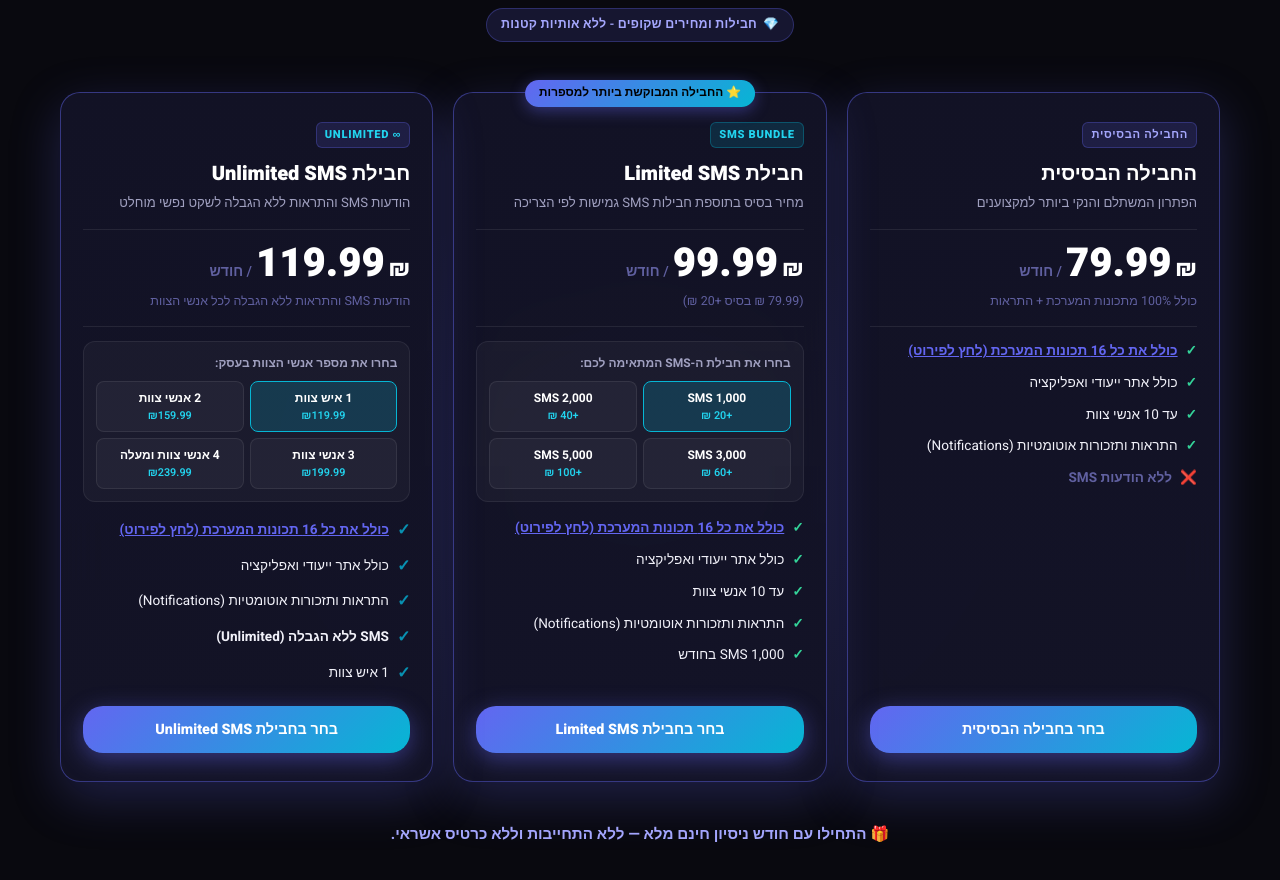
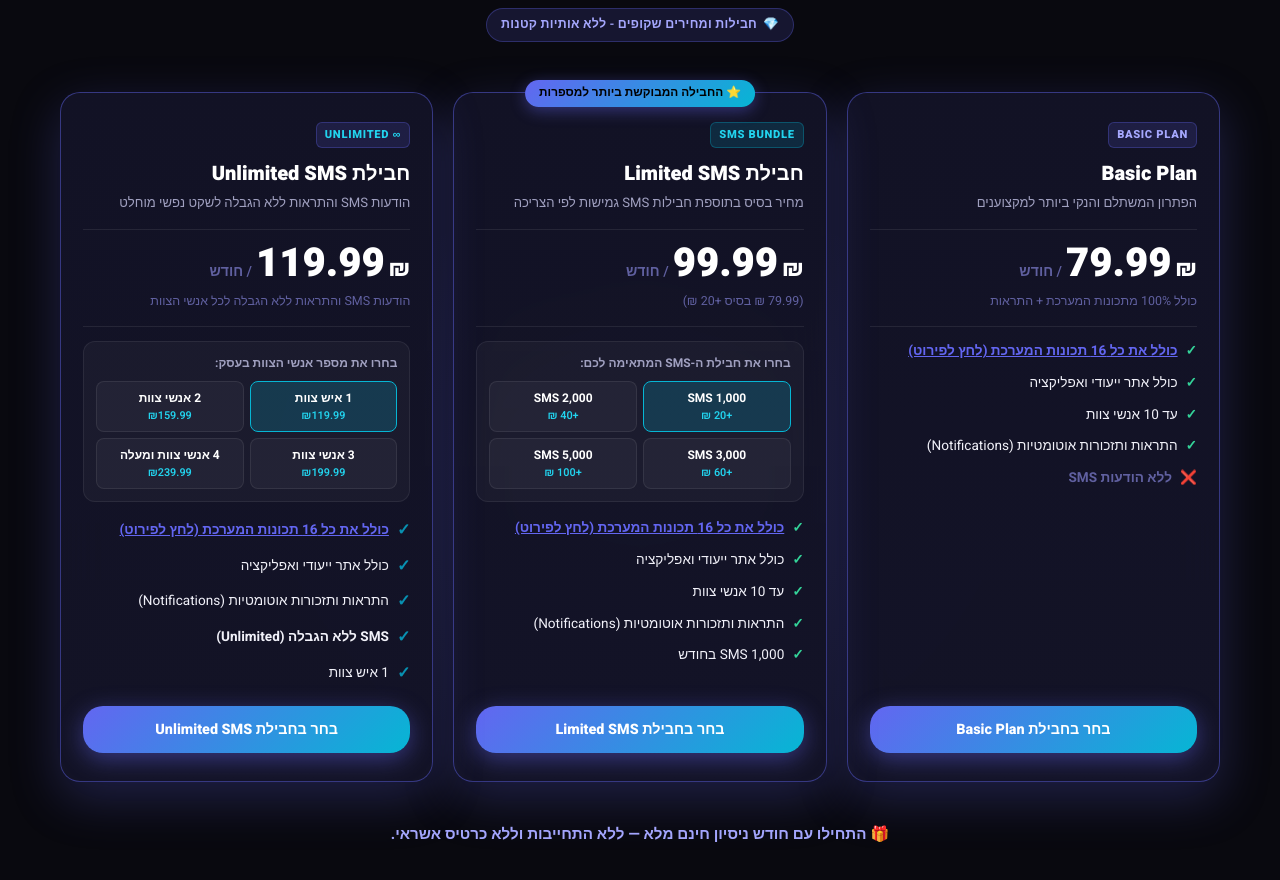
Before and after one commit to obidaNassa/procut_loading_page, a React (Vite) app: page / in a window 1280 px wide. Shown: the part 1420-2300 px from the top of the page. Built offline with nearby package versions, Linux system fonts and the light colour scheme.

Commit message:
Rename Plan 1 to Basic Plan across all languages for consistency

```diff
--- a/src/translations/translations.js
+++ b/src/translations/translations.js
@@ -285,7 +285,7 @@ export const translations = {
       titleGradient: 'לתשואה הגבוהה ביותר',
       bannerAlert: '✨ שימו לב: כל 3 החבילות כוללות 100% מתכונות המערכת ללא שום החרגות!',
       freeMonthNote: '🎁 התחילו עם חודש ניסיון חינם מלא — ללא התחייבות וללא כרטיס אשראי.',
-      plan1Name: 'החבילה הבסיסית',
+      plan1Name: 'Basic Plan',
       plan1Price: '79.99',
       plan1Currency: '₪',
       plan1Period: '/ חודש',
@@ -293,7 +293,7 @@ export const translations = {
       plan1Feature1: 'כל 16 תכונות המערכת ללא יוצא מן הכלל',
       plan1Feature2: 'התראות ותזכורות אוטומטיות (Notifications)',
       plan1Feature3: 'ללא הודעות SMS',
-      plan1Cta: 'בחר בחבילה הבסיסית',
+      plan1Cta: 'בחר בחבילת Basic Plan',
 
       plan2Name: 'חבילת Limited SMS',
       plan2Price: '79.99',
@@ -663,7 +663,7 @@ export const translations = {
       titleGradient: 'لعائد يفوق التوقعات',
       bannerAlert: '✨ تنبيه هام: جميع الباقات الثلاث تتضمن 100% من ميزات النظام الـ 16 دون أي استثناء!',
       freeMonthNote: '🎁 ابدأ بشهر تجريبي مجاني بالكامل — بدون أي التزام مسبق وبدون بطاقة ائتمان.',
-      plan1Name: 'الباقة الأساسية',
+      plan1Name: 'Basic Plan',
       plan1Price: '79.99',
       plan1Currency: '₪',
       plan1Period: '/ شهرياً',
@@ -671,7 +671,7 @@ export const translations = {
       plan1Feature1: 'جميع ميزات النظام الـ 16 كاملة',
       plan1Feature2: 'إشعارات وتذكيرات تلقائية (Notifications)',
       plan1Feature3: 'بدون حزم رسائل نصية SMS',
-      plan1Cta: 'اختر الباقة الأساسية',
+      plan1Cta: 'اختر باقة Basic Plan',
 
       plan2Name: 'باقة Limited SMS',
       plan2Price: '79.99',
@@ -1041,7 +1041,7 @@ export const translations = {
       titleGradient: 'Maximum Return on Investment',
       bannerAlert: '✨ Note: All 3 packages include 100% of the 16 core system features with no exceptions!',
       freeMonthNote: '🎁 Start with a full 1-month free trial — no commitment and no credit card required.',
-      plan1Name: 'Base Package',
+      plan1Name: 'Basic Plan',
       plan1Price: '79.99',
       plan1Currency: '₪',
       plan1Period: '/ month',
@@ -1049,7 +1049,7 @@ export const translations = {
       plan1Feature1: 'All 16 core system features included',
       plan1Feature2: 'Automated alerts & reminders (Notifications)',
       plan1Feature3: 'Without SMS bundles',
-      plan1Cta: 'Choose Basic Package',
+      plan1Cta: 'Choose Basic Plan',
 
       plan2Name: 'Limited SMS Package',
       plan2Price: '79.99',
```
